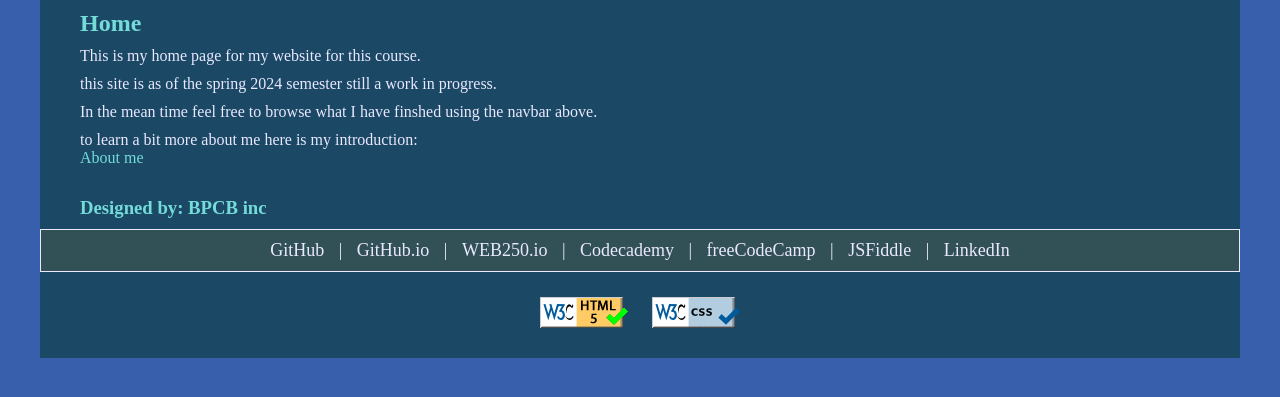
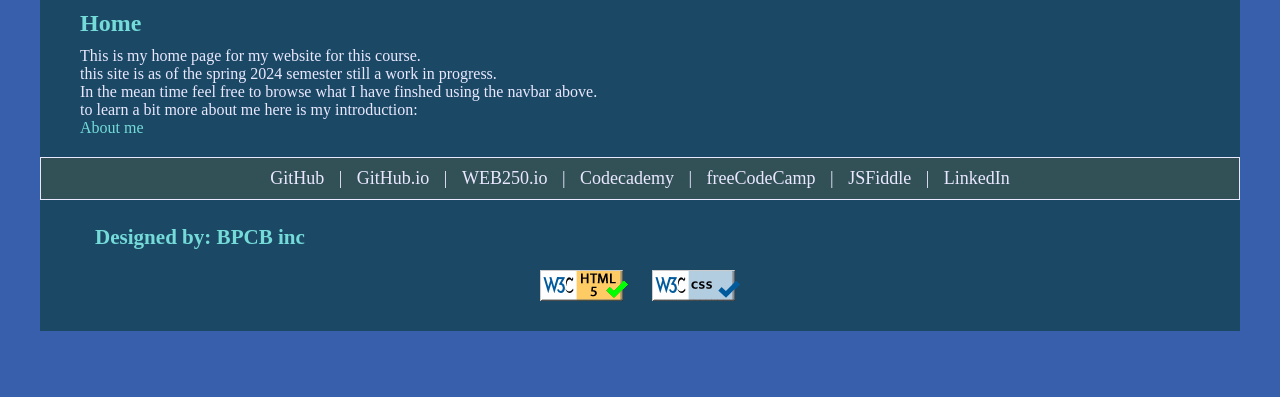
Before and after one commit to wolfbaj/WEB250, a PHP site: page /index.html in a window 1280 px wide. Shown: the part 116-513 px from the top of the page. Run offline with PHP 8.4, Linux system fonts and the light colour scheme.

Commit message:
style changes

```diff
--- a/index.html
+++ b/index.html
@@ -16,15 +16,14 @@
 		</nav>
 		</header>
 		<main>
-		<h2 class="alignLeftMain">Home</h2>
-		<p class="alignLeftMain">This is my home page for my website for this course.</p>
-		<p class="alignLeftMain">this site is as of the spring 2024 semester still a work in progress.</p>
-		<p class="alignLeftMain">In the mean time feel free to browse what I have finshed using the navbar above.</p>
-		<p class="alignLeftMain">to learn a bit more about me here is my introduction:</p>
+		<h2 class="paddTop">Home</h2>
+		<p class="paddTop">This is my home page for my website for this course.</p>
+		<p>this site is as of the spring 2024 semester still a work in progress.</p>
+		<p>In the mean time feel free to browse what I have finshed using the navbar above.</p>
+		<p>to learn a bit more about me here is my introduction:</p>
 		<a href="introduction.html" class="clickable">About me</a>
 		</main>
 		<footer>
-		<h3 class="alignLeft">Designed by: BPCB inc</h3>
 		<nav>
 			<a href="https://github.com/wolfbaj">GitHub</a> |
 			<a href="https://wolfbaj.github.io">GitHub.io</a> |
@@ -35,6 +34,7 @@
 			<a href="https://www.linkedin.com/in/alston-brackett-65a1642aa/">LinkedIn</a>
 		</nav>
 		<figure>
+		<h3 class="alignLeft">Designed by: BPCB inc</h3>
 		<a href="http://validator.w3.org/check?uri=https://wolfbaj.github.io/web250.io/index.html">
 		  <img src="images/html_validation_button.gif" alt="Validate HTML">
 		</a>
--- a/styles/default.css
+++ b/styles/default.css
@@ -87,10 +87,9 @@ img{
 	margin: auto;
 	text-align: left;
 }
-.alignLeftMain{
+.paddTop{
 	padding-top: 10px;
 	margin: auto;
-	text-align: left;
 }
 .alignLeftIndex{
 	padding-left: 40px;
@@ -120,6 +119,7 @@ figure{
 figcaption{
 	text-align: center;
 	margin: auto;
+	font-style: italic;
 }
 footer{
 	background-color: #1B4965;
```
Also changed, not shown: brand.html (+10 -10 lines), contract.html (+6 -6 lines), introduction.html (+6 -6 lines).
